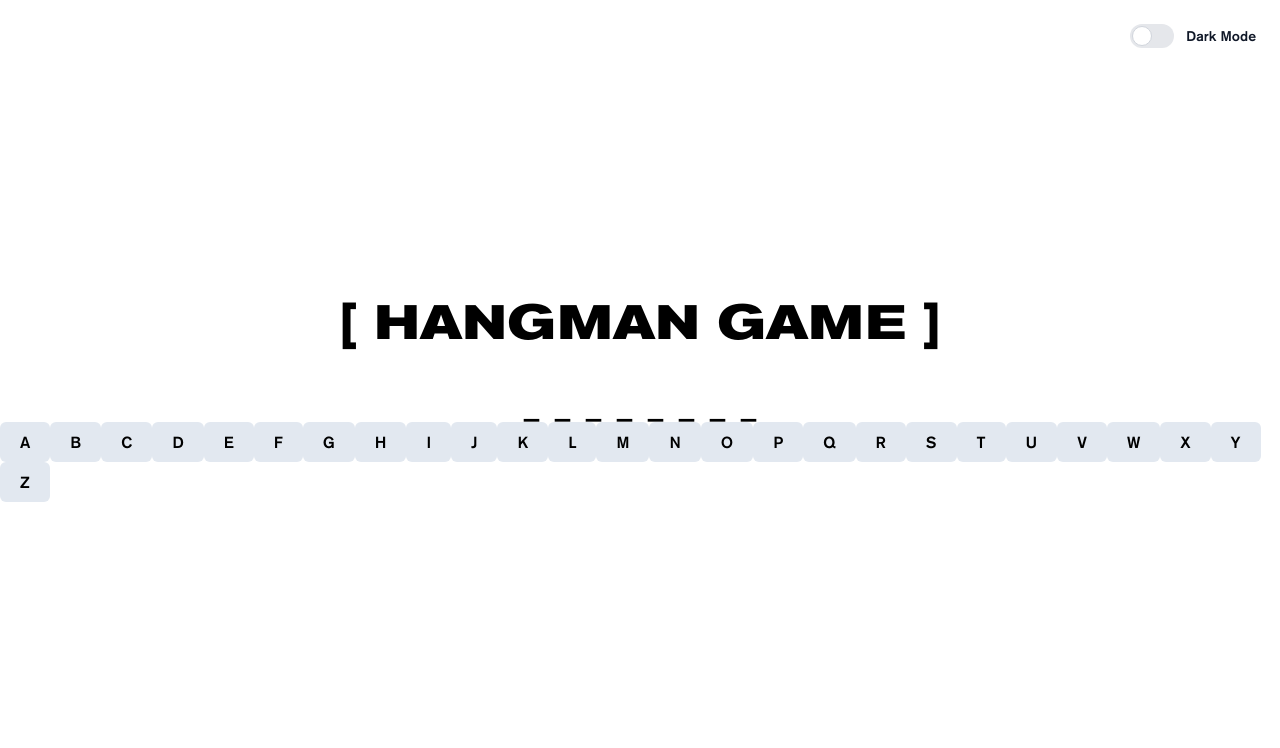
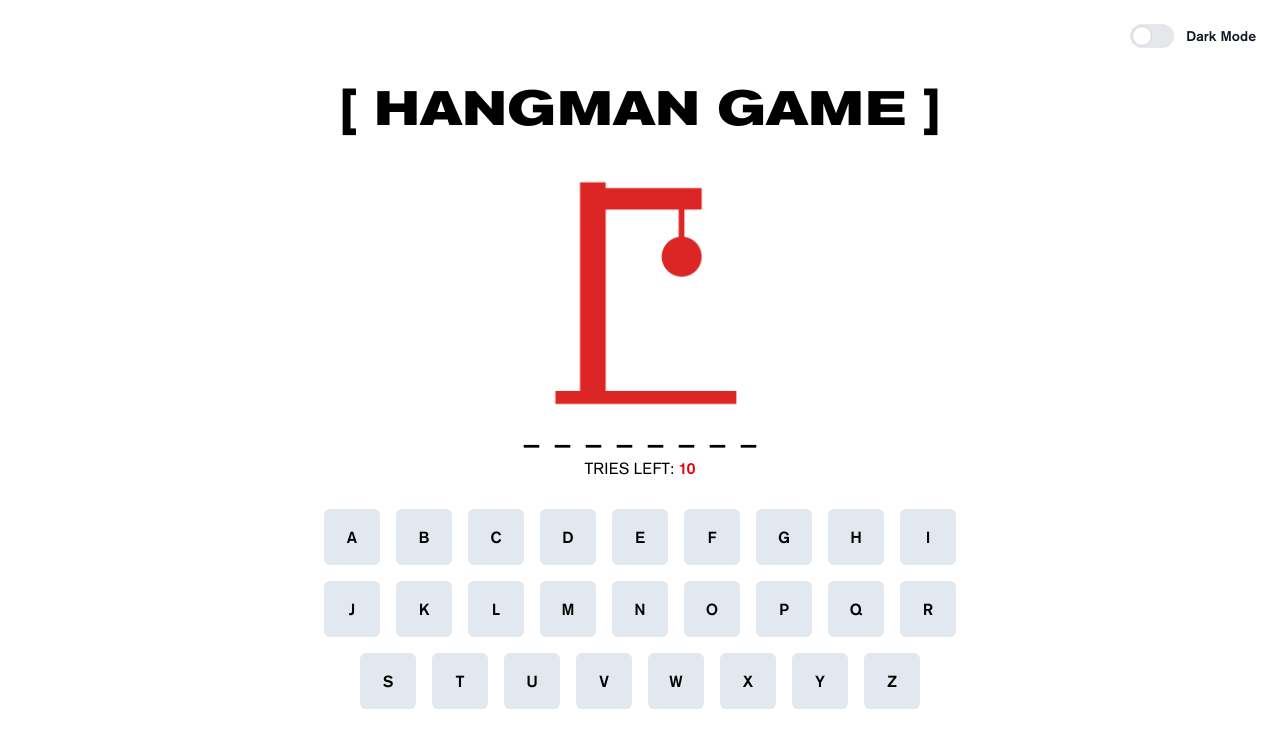
Before and after one commit to NovemberJ/HangmanGame, a website built with Vite: page index.html in a window 1280 px wide. Both pictures are taken after a click on the button "Start game". Built offline with nearby package versions, Linux system fonts and the light colour scheme.

Commit message:
Added hangman image and number of tries

```diff
--- a/index.html
+++ b/index.html
@@ -22,7 +22,7 @@
                 <span class="ms-3 text-sm font-medium text-gray-900 dark:text-gray-300">Dark Mode</span>
             </label>
         </div>
-        <h1 class="logo">[ HANGMAN GAME ]</h1>
+        <h1 id="logo" class="logo">[ HANGMAN GAME ]</h1>
         <div id="game" class="mt-10 flex flex-col items-center">
             <button id = "startGame" class="button-primary">Start game</button>
         </div>
--- a/src/css/style.css
+++ b/src/css/style.css
@@ -35,8 +35,13 @@
     .logo{
         @apply text-2xl sm:text-4xl md:text-5xl font-bold
     }
+
+    .logo-sm{
+        @apply text-xl;
+    }
+
     .button-primary{
-        @apply bg-slate-200 dark:bg-indigo-500 dark:hover:bg-indigo-600
+        @apply flex justify-center items-center bg-slate-200 dark:bg-indigo-500 dark:hover:bg-indigo-600
         hover:bg-slate-300 rounded-md font-medium px-5
         py-2
     }
@@ -48,4 +53,16 @@
     .letter {
         @apply mx-2 text-3xl font-medium;
     }
+
+    .keyboard {
+        @apply max-w-2xl mt-5 flex justify-center flex-wrap;
+    }
+
+    .keyboard-button {
+        @apply w-10 h-10 sm:w-14 sm:h-14 m-1 sm:m-2;
+    }
+
+    .hangman-img{
+        @apply w-32 h-32 sm:w-60 sm:h-60;
+    }
 }
--- a/src/js/game.js
+++ b/src/js/game.js
@@ -1,6 +1,7 @@
 import {WORDS, KEYBOARD_LETTERS} from "./consts.js";
 
 const gameDiv= document.getElementById("game")
+const logoH1 = document.createElement("logo");
 
 const createPlaceHolderHTML = () => {
     const word = sessionStorage.getItem('word');
@@ -16,19 +17,39 @@ const createKeyboard = () => {
     keyboard.id = 'keyboard'
 
     const keyboardHTML = KEYBOARD_LETTERS.reduce((acc, curr) => {
-        return acc + `<button class="button-primary" id="${curr}">${curr}</button>`
+        return acc + `<button class="button-primary keyboard-button" id="${curr}">${curr}</button>`
     }, '')
 
     keyboard.innerHTML = keyboardHTML;
     return keyboard
 }
 
+    const createHangmanImg = () => {
+        const image = document.createElement("img");
+        image.src = 'images/hg-5.png';
+        image.alt = 'hangman image';
+        image.classList.add('hangman-img');
+        image.id = 'hangman-img';
+        return image;
+    }
+
 export const startGame = () => {
+    logoH1.classList.add('logo-sm')
     const randomIndex = Math.floor(Math.random() * WORDS.length);
     const wordToGuess = WORDS[randomIndex]
     sessionStorage.setItem("word", wordToGuess);
 
     gameDiv.innerHTML = createPlaceHolderHTML()
+
+    gameDiv.innerHTML += '<p id="tries" class="mt-2">TRIES LEFT: <span id="tries-left" class="font-medium text-red-600">10</span></p>'
+
     const keyboardDiv = createKeyboard()
+    keyboardDiv.addEventListener('click', (event) => {
+        console.log(event.target.id);
+    });
+
+    const hangmanImg = createHangmanImg();
+    gameDiv.prepend(hangmanImg);
+
     gameDiv.appendChild(keyboardDiv)
 }
```
Also changed, not shown: public/images/hg-0.png (added), public/images/hg-1.png (added), public/images/hg-10.png (added), public/images/hg-2.png (added), public/images/hg-3.png (added), public/images/hg-4.png (added), public/images/hg-5.png (added), public/images/hg-6.png (added), public/images/hg-7.png (added), public/images/hg-8.png (added), public/images/hg-9.png (added), public/images/hg-win.png (added).
